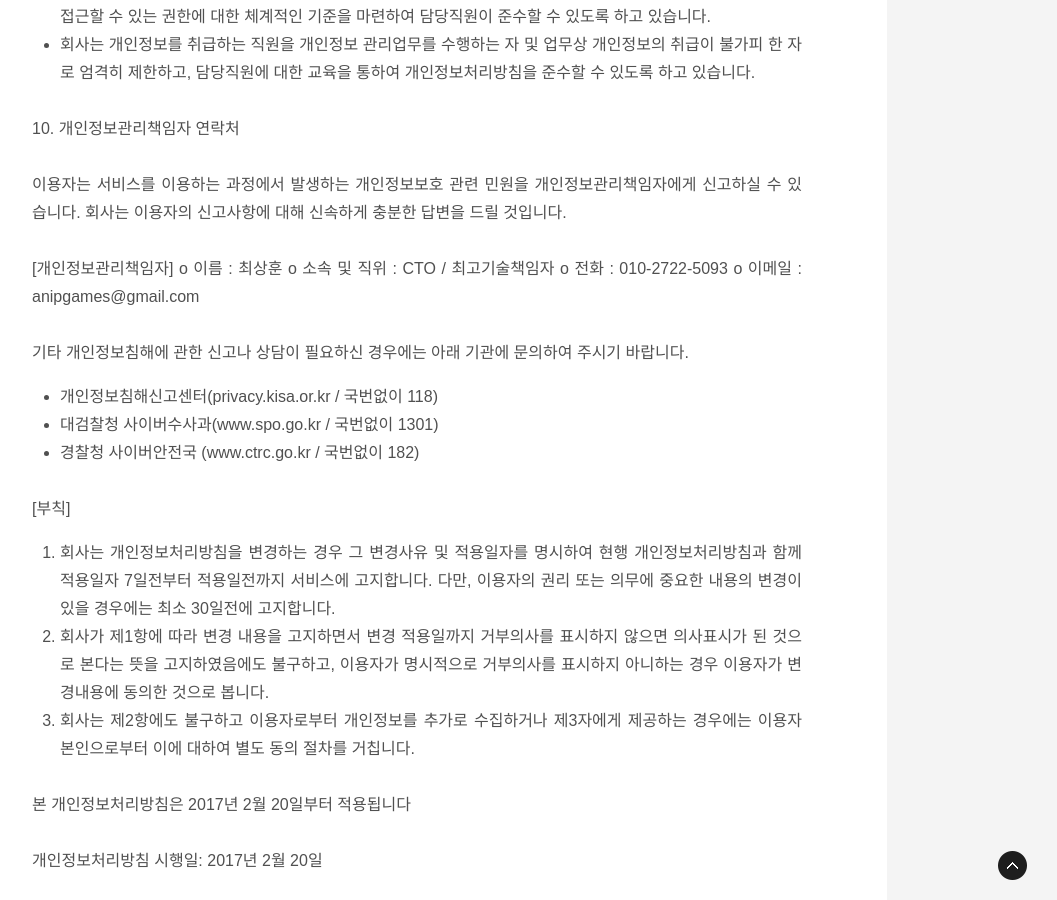
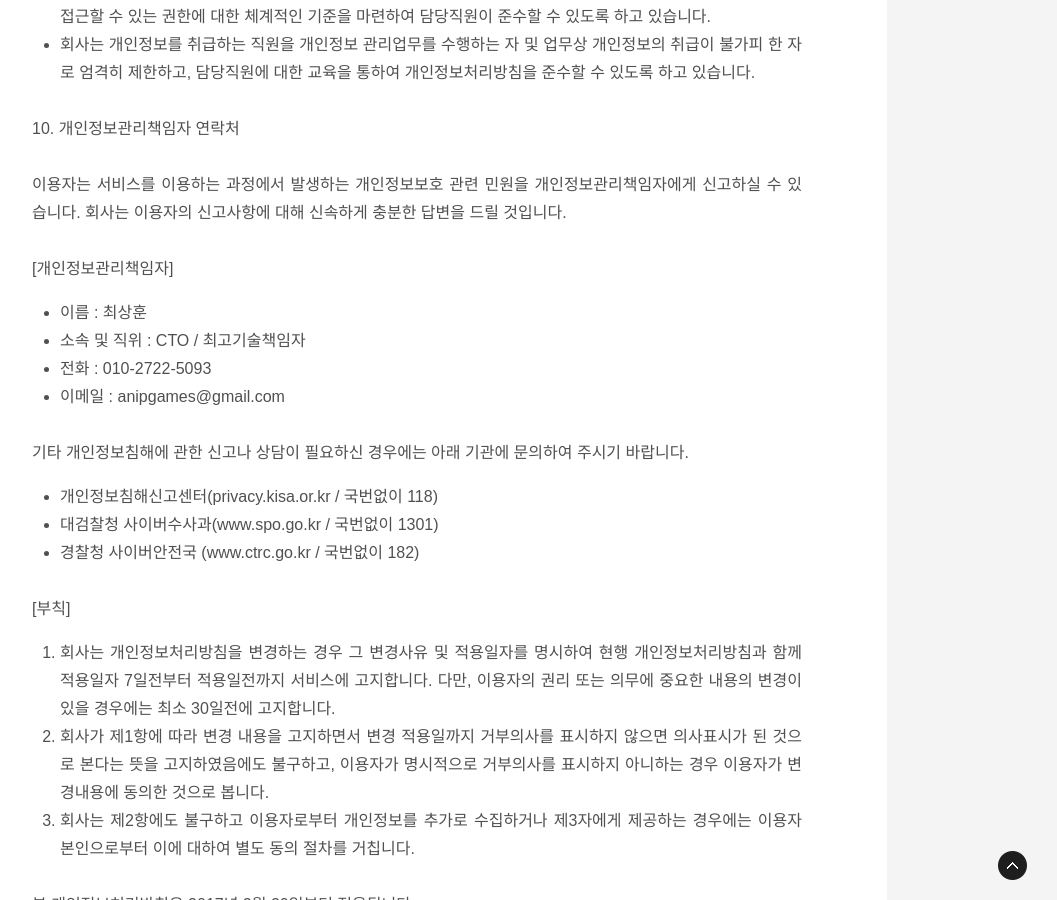
Before and after one commit to AnipGames/anipgames.github.io, a Jekyll site: the page built from privacy.md, in a window 1280 px wide and 900 px high, scrolled down 4479 px. Shown: the whole window, without its empty margins (223-1280 px from the left). Built offline with Jekyll 4.4.1, drawn with Linux system fonts in a browser that asks for light colours; some web fonts are replaced; comment, search, counter and statistics services are not loaded.

Commit message:
개인정보관리책임자 줄바꿈

```diff
--- a/privacy.md
+++ b/privacy.md
@@ -125,10 +125,10 @@ AnipGames(이하 "회사"라 합니다)는 개인정보보호법, 정보통신
 이용자는 서비스를 이용하는 과정에서 발생하는 개인정보보호 관련 민원을 개인정보관리책임자에게 신고하실 수 있습니다. 회사는 이용자의 신고사항에 대해 신속하게 충분한 답변을 드릴 것입니다.
 
 [개인정보관리책임자]
-o 이름 : 최상훈
-o 소속 및 직위 : CTO / 최고기술책임자
-o 전화 : 010-2722-5093
-o 이메일 : anipgames@gmail.com
+- 이름 : 최상훈
+- 소속 및 직위 : CTO / 최고기술책임자
+- 전화 : 010-2722-5093
+- 이메일 : anipgames@gmail.com
 
 기타 개인정보침해에 관한 신고나 상담이 필요하신 경우에는 아래 기관에 문의하여 주시기 바랍니다.
 - 개인정보침해신고센터(privacy.kisa.or.kr / 국번없이 118)
```
